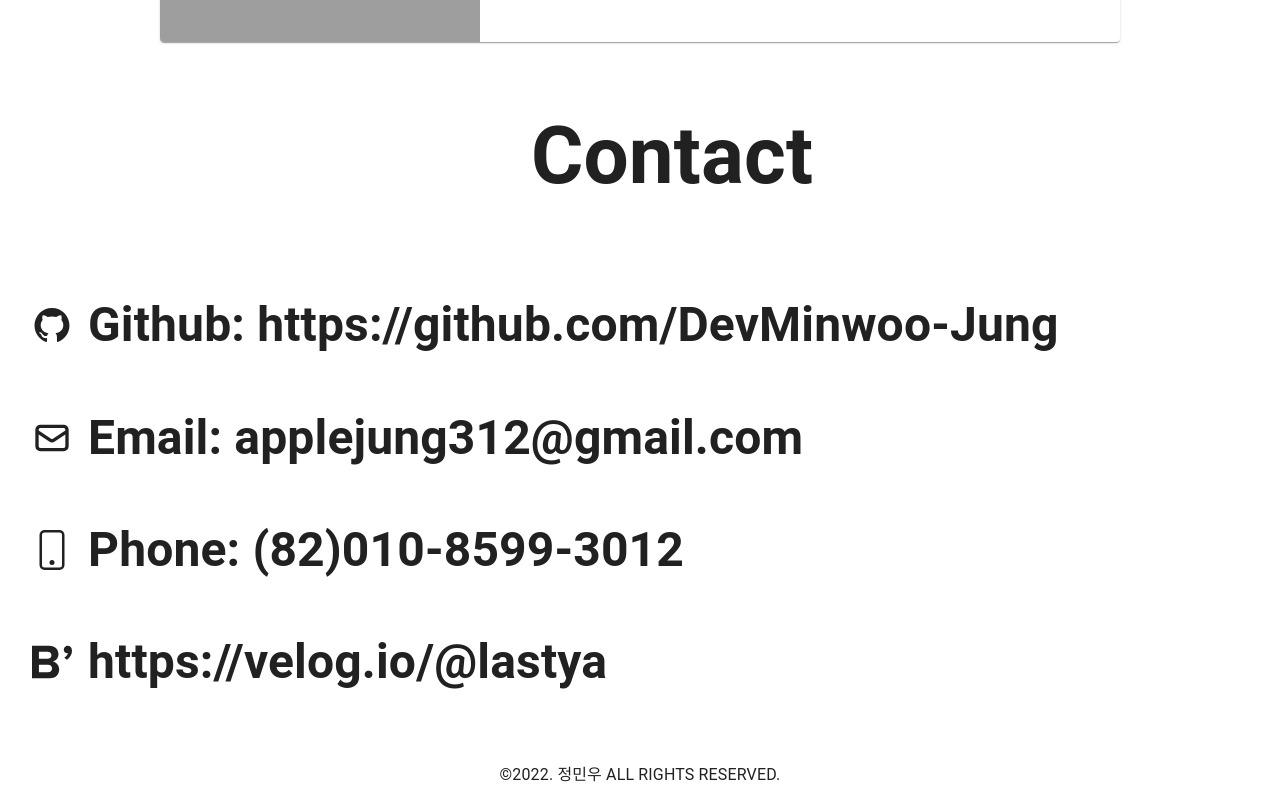
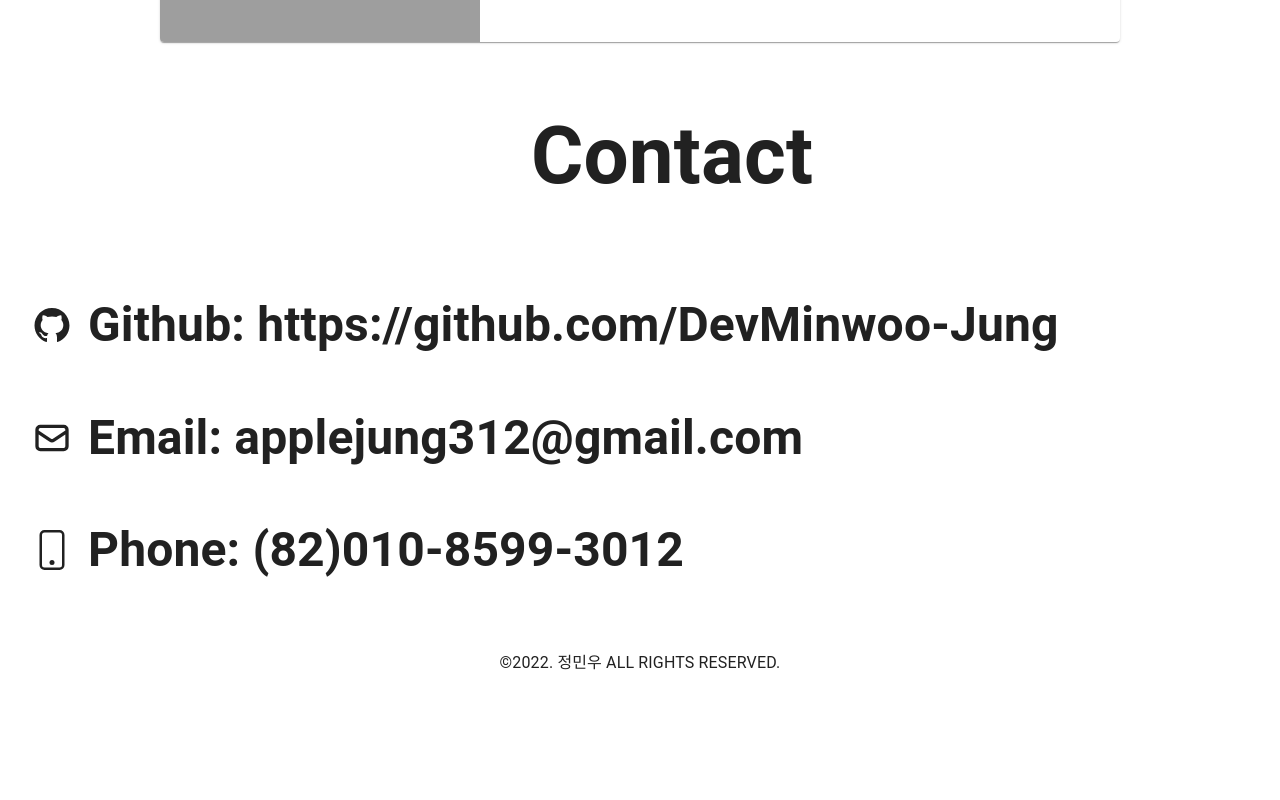
Before and after one commit to DevMinwoo-Jung/Minwoo_Portfolio, a React (Create React App) app: page / in a window 1280 px wide. Shown: the part 4404-5204 px from the top of the page. After the commit the page ends 5092 px from the top, so only its background shows below. Built offline with nearby package versions, Linux system fonts and the light colour scheme; grey boxes are pictures that could not be loaded.

Commit message:
blog는 아직..

```diff
--- a/src/components/contact/Contact.tsx
+++ b/src/components/contact/Contact.tsx
@@ -66,12 +66,12 @@ const Contact = () => {
                     Phone: {`(82)010-8599-3012 `}
                 </IconPara>
             </IconsDiv>
-            <IconsDiv>
+            {/* <IconsDiv>
                 <SiBloglovin/>
                 <IconPara>
                     https://velog.io/@lastya
                 </IconPara>
-            </IconsDiv>
+            </IconsDiv> */}
         </ContactDiv>
     )
 }
```
